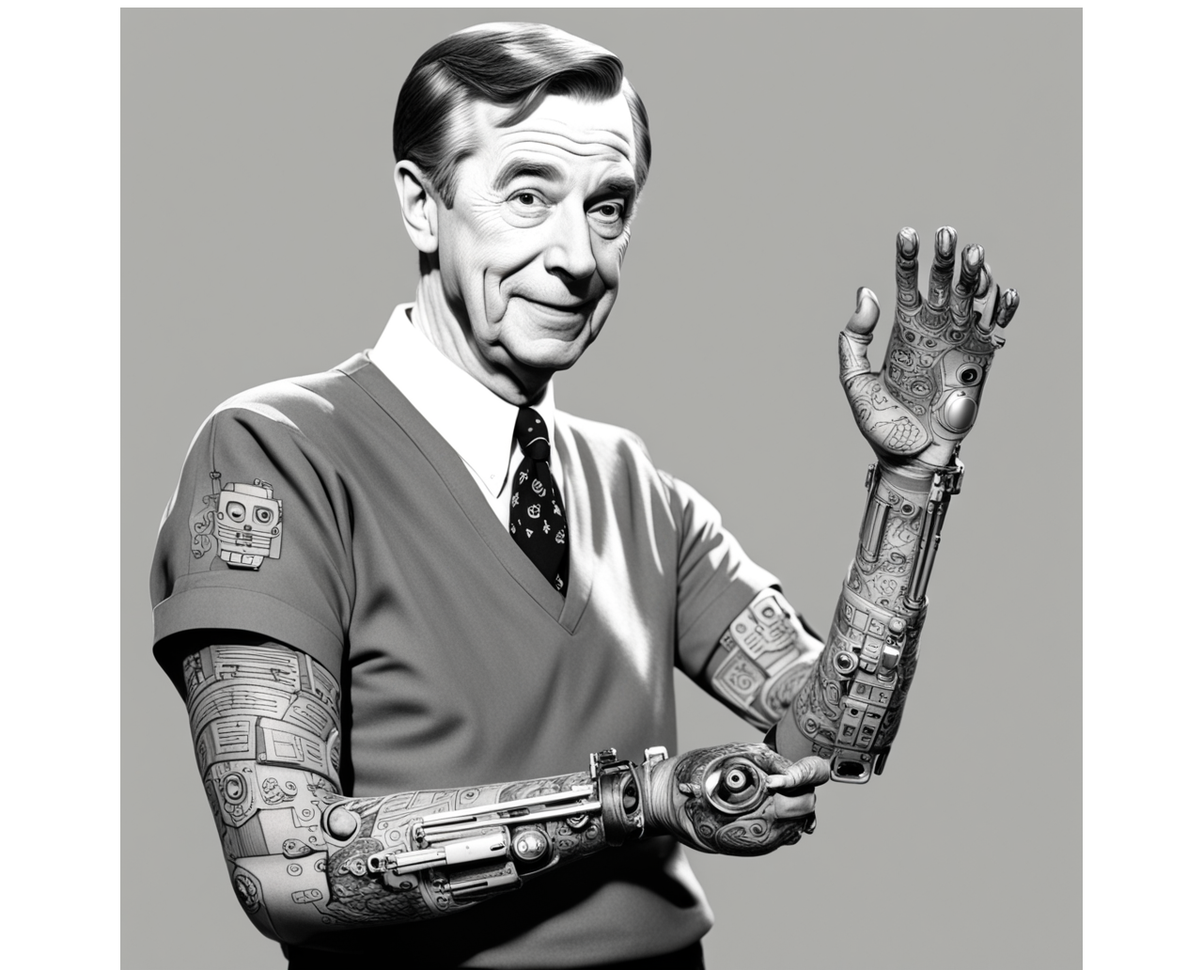
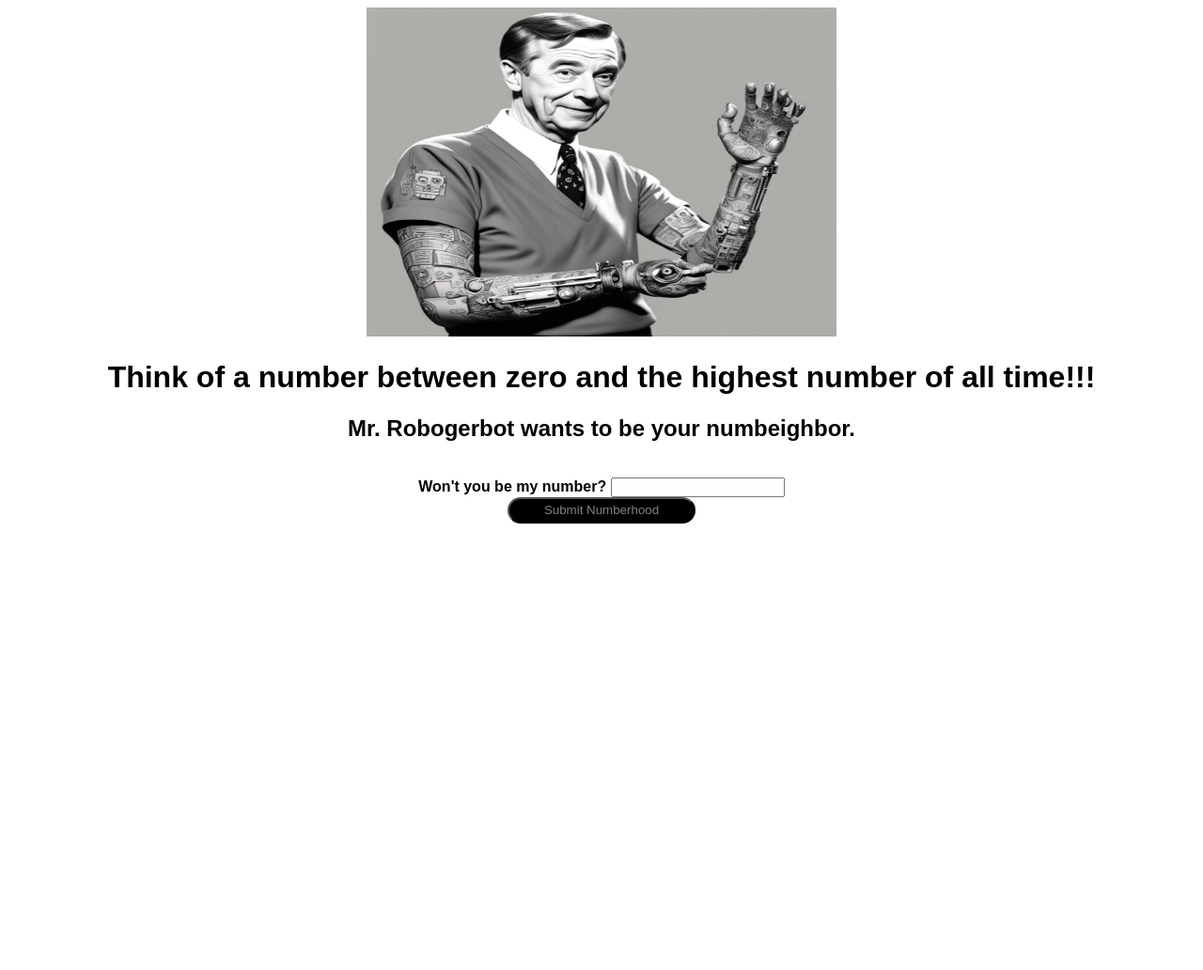
Before and after one commit to SquidIcarus/mr_robogerbot, a plain HTML site: page index.html in a window 1280 px wide. Shown: the top 1032 px of the page at 94% size. After the commit the page ends 800 px from the top, so only its background shows below. Drawn offline with Linux system fonts and the light colour scheme; a web font is replaced by a local one.

Commit message:
Resize the img.

```diff
--- a/css/styles.css
+++ b/css/styles.css
@@ -3,6 +3,11 @@
 
 .hidden {
     display: none;
+}
+
+img {
+    width: 500px;
+    height: 350px;
 }
 
 body {
```
Also changed, not shown: 1 other file.
